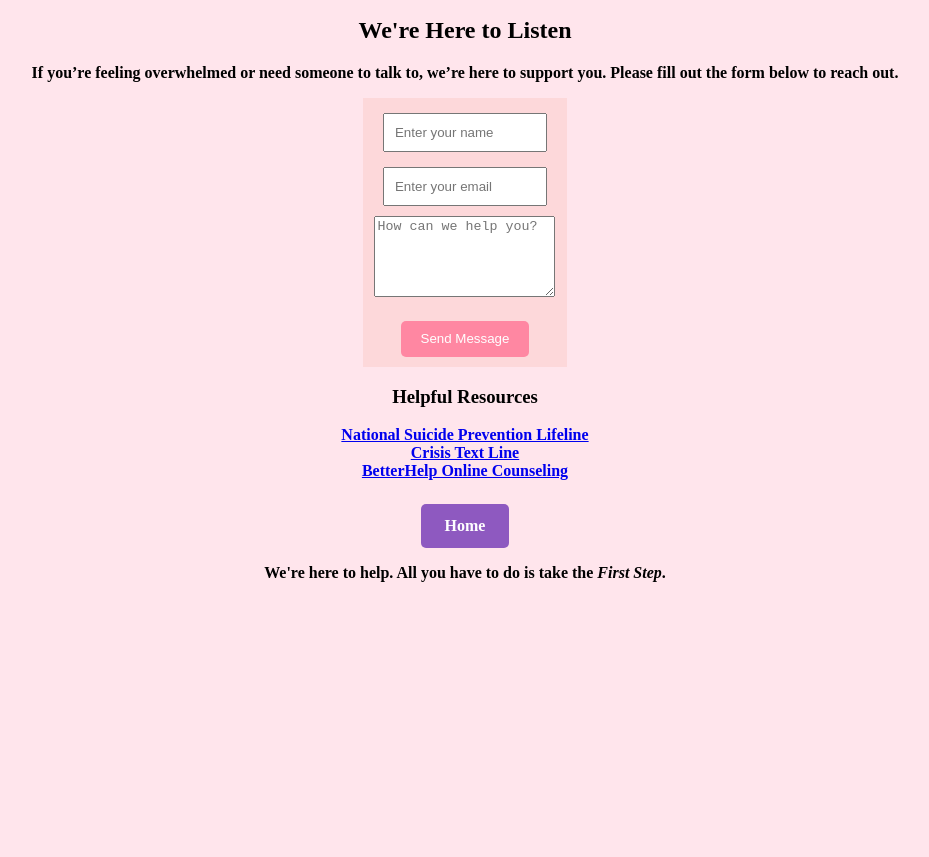
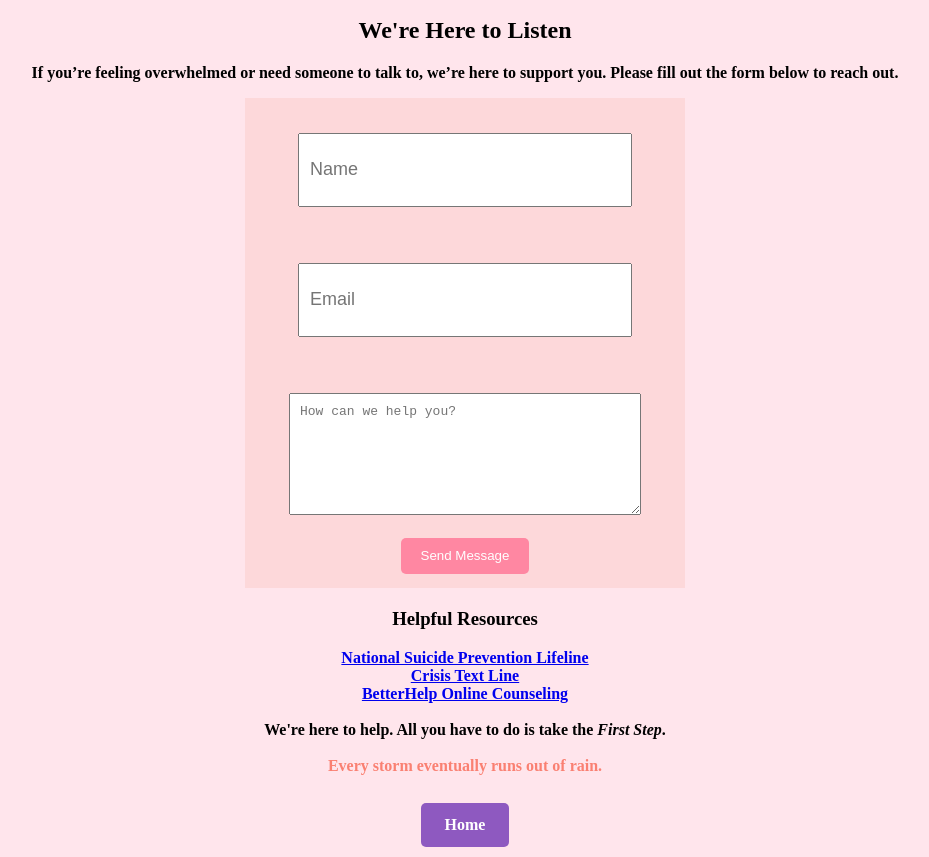
Before and after one commit to jeremycamp213/jeremycampbell.github..io, a plain HTML site: page help.html in a window 1280 px wide. Shown: the part 91-948 px from the top of the page, without its empty margins (175-1104 px from the left). Before the commit the page ends 800 px from the top, so only its background shows below. Drawn offline with Linux system fonts and the light colour scheme.

Commit message:
Added js quote selector

```diff
--- a/help.css
+++ b/help.css
@@ -42,23 +42,33 @@ body
     flex-direction: column;
     align-items: center;
     text-decoration: none;
+    padding: 2px;
+    margin: 0 auto;
 }
 
 .help-form {
-    padding: 10px;
+    padding: 30px;
     display: flex;
     flex-direction: column;
     align-items: center;
     width: fit-content;
     margin: 0 auto;
     background-color: rgba(252, 211, 211,.7);
+    width: 380px;
+    height: 430px;
 }
+
+.form-group {
+  width: 390px;
+  height: 130px
+}
+
+
 
 .form {
     display: flex;
     flex-direction: column;
     align-items: center;
-    gap: 8px;
 }
 
 .end-statment {
@@ -75,13 +85,31 @@ body
 }
 
 #name {
-    width: 140px;
+    width: 310px;
+    height: 50px;
     padding: 10px;
     margin: 5px;
+    font-size: large;
 }
 
 #email {
-    width: 140px;
+    width: 310px;
+    height: 50px;
     padding: 10px;
-    margin: 10px;
+    margin: 5px;
+    font-size: large;
 }
+
+#message {
+    width: 330px;
+    height: 100px;
+    padding: 10px;
+    margin: 5px;
+    font-size: medium;
+}
+
+.quote-text {
+    padding: 2px;
+    margin: 0 auto;
+    color:salmon;
+}
--- a/help.html
+++ b/help.html
@@ -24,13 +24,13 @@
         <section class="help-form">
             <form>
                 <div class="form-group">
-                    <input type="text" id="name" name="name" placeholder="Enter your name" required>
+                    <input type="text" id="name" name="name" placeholder="Name" required>
                 </div>
                 <div class="form-group">
-                    <input type="email" id="email" name="email" placeholder="Enter your email" required>
+                    <input type="email" id="email" name="email" placeholder="Email" required>
                 </div>
                 <div class="form-group">
-                    <textarea id="message" name="message" rows="5" placeholder="How can we help you?" required></textarea>
+                    <textarea id="message" name="message" rows="3" placeholder="How can we help you?" required></textarea>
                 </div>
                 <button type="submit" class="button">Send Message</button>
             </form>
@@ -40,13 +40,17 @@
                 <a href="https://suicidepreventionlifeline.org/" target="_blank">National Suicide Prevention Lifeline</a>
                 <a href="https://www.crisistextline.org/" target="_blank">Crisis Text Line</a>
                 <a href="https://www.betterhelp.com/" target="_blank">BetterHelp Online Counseling</a>
-            <a href="index.html" class="homeButton" type="submit">Home</a>
             </section>
             <section class="end-statment">
                 <p>
                     We're here to help. All you have to do is take the <i>First Step</i>.
                 </p>
             </section>
+            <div class="quote-container">
+                <p class="quote-text">Motivational quote will appear here...</p>
+            </div>
         </main>
+        <script src="index.js"></script>
+        <div class="resources"><a href="index.html" class="homeButton" type="submit">Home</a></div>
 </body>
 </html>
--- a/index.js
+++ b/index.js
@@ -1 +1,20 @@
-// TO DO: Create js array of quotes to list on home page
+const quotes = [
+    "You are enough just as you are.",
+    "Take it one step at a time, and breathe.",
+    "It’s okay to not be okay. You’re not alone.",
+    "Your feelings are valid, and they matter.",
+    "Every storm eventually runs out of rain.",
+    "Healing is a journey, and you’re on the right path.",
+    "You are capable of amazing things.",
+    "The sun will rise, and so will you.",
+    "You have survived 100% of your hardest days.",
+    "Progress, not perfection."
+  ];
+
+  function displayRandomQuote() {
+    const quoteText = document.querySelector('.quote-text');
+    const randomIndex = Math.floor(Math.random() * quotes.length);
+    quoteText.textContent = quotes[randomIndex];
+  }
+
+  window.addEventListener('DOMContentLoaded', displayRandomQuote);
```
Lines whose indentation alone changed are shown as unchanged.
